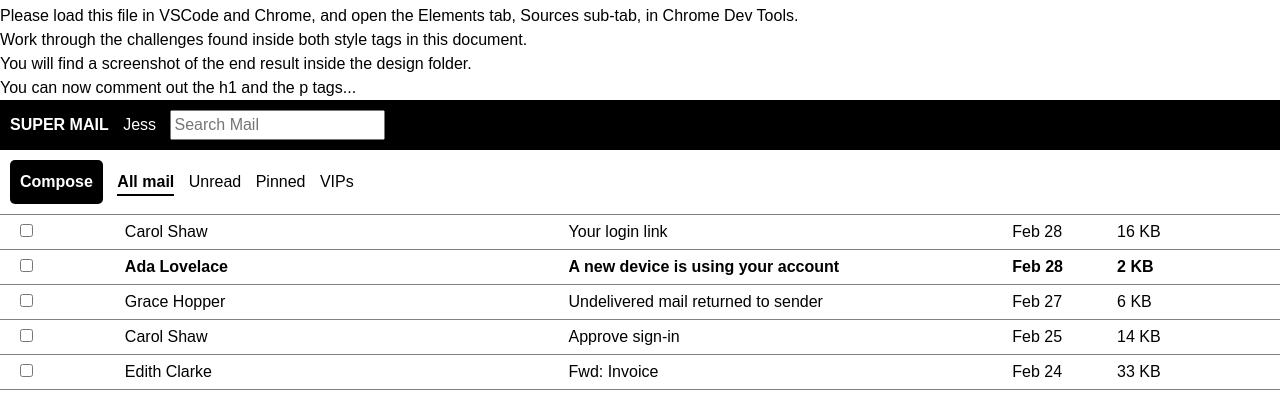
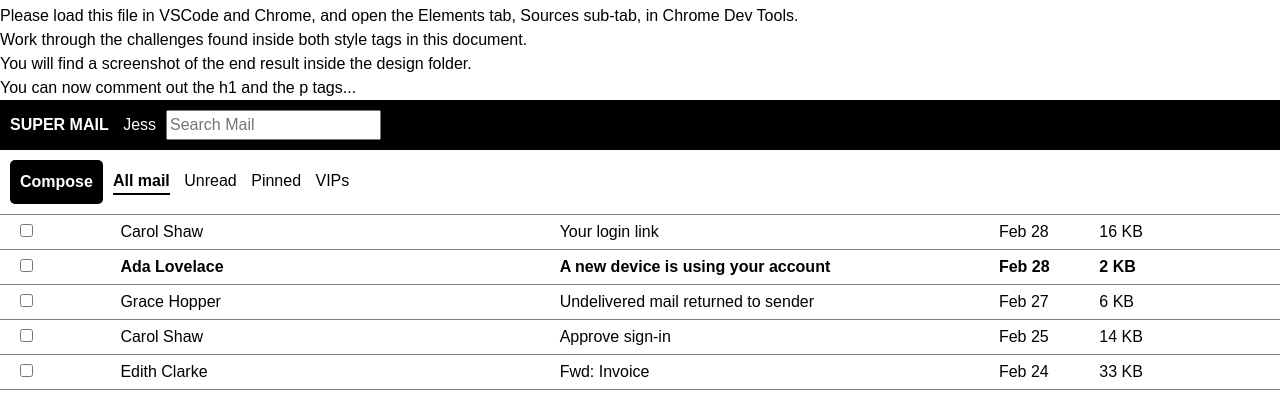
Before and after one commit to bloominstituteoftechnology/module-project-html-and-css-ii-muwanguzishadrack, a plain HTML site: page index.html in a window 1280 px wide. Shown: the part 44-460 px from the top of the page. Drawn offline with Linux system fonts and the light colour scheme.

Commit message:
flex update

```diff
--- a/index.html
+++ b/index.html
@@ -84,8 +84,9 @@
       /* 👉 Task 4- Target the divs that are directly nested underneath the id headerTop.
     Make them display as inline block, instead of block.
     This will make them render on the same line. */
-      #headerTop div {
-        display: inline-block;
+      #headerTop {
+        display: flex;
+        align-items: baseline;
       }
 
       /* 👉 Task 5- Target the spans that are nested inside the id headerTop.
@@ -113,8 +114,9 @@
     Make them display as inline block, instead of block.
     This will cause them to render on the same line.
     You can consolidate this rule with the one on step. 4 */
-      #headerBottom div {
-        display: inline-block;
+      #headerBottom {
+        display: flex;
+        align-items: center;
       }
 
       /* 👉 Task 9- Target the "Compose" button, although note it's a div instead an actual button.
@@ -158,8 +160,8 @@
       /* 👉 Task 12- Target all divs directly nested inside elements with a class of email,
     and make them display as inline-block elements.
     This will make each email render all its details in the same line*/
-      .email div {
-        display: inline-block;
+      .email {
+        display: flex;
       }
 
       /* 👉 Task 13- Target the elements with a class of email.
```
